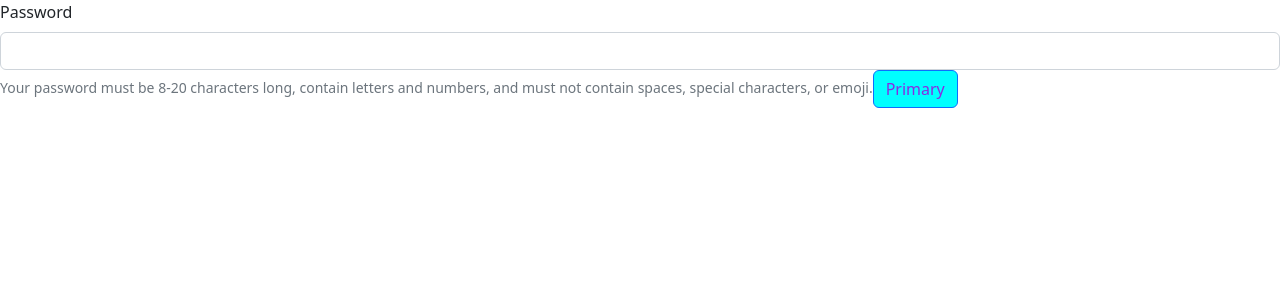
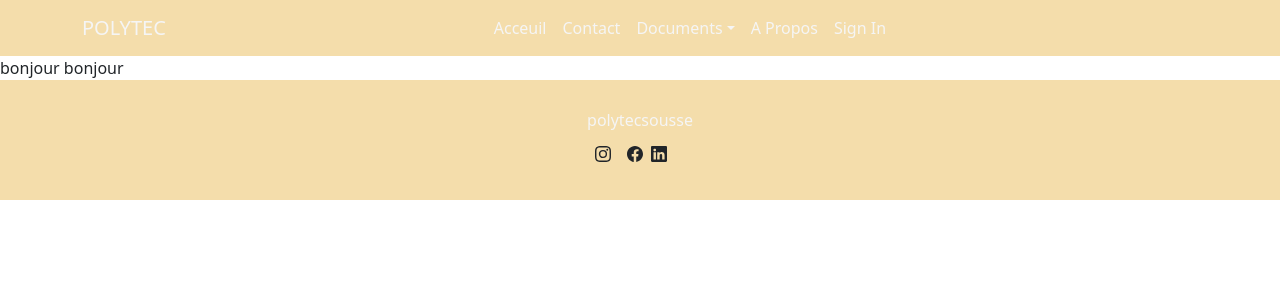
Before and after one commit to aminehz/projetSemestriel, a React (Create React App) app in the folder clientside/: page / in a window 1280 px wide. Shown: the top 300 px of the page. Built offline with nearby package versions, Linux system fonts and the light colour scheme.

Commit message:
layout done

```diff
--- a/clientside/package.json
+++ b/clientside/package.json
@@ -10,6 +10,8 @@
     "react": "^18.2.0",
     "react-bootstrap": "^2.7.0",
     "react-dom": "^18.2.0",
+    "react-icons": "^4.7.1",
+    "react-router-dom": "^6.5.0",
     "react-scripts": "5.0.1",
     "web-vitals": "^2.1.4"
   },
--- a/clientside/src/App.css
+++ b/clientside/src/App.css
@@ -5,3 +5,14 @@
   color: blueviolet !important;
   background-color: aqua !important;
 }
+.NavBg{
+
+  background-color: rgb(244, 221, 171);
+}
+#NavLink{
+  color: whitesmoke ;
+}
+.footer{
+  background-color: rgb(244, 221, 171);
+  height: 120px;
+}
--- a/clientside/src/App.js
+++ b/clientside/src/App.js
@@ -1,13 +1,17 @@
 import './App.css';
 import SignIn from './components/SignIn';
 import 'bootstrap/dist/css/bootstrap.min.css';
+import Header from './components/layouts/Header';
+import Footer from './components/layouts/Footer';
 
 function App() {
   return (
     <div className="App">
 
-
-      <SignIn/>
+      <Header/>
+      bonjour
+      bonjour
+      <Footer/>
 
 
 
--- a/clientside/src/components/layouts/Footer.js
+++ b/clientside/src/components/layouts/Footer.js
@@ -0,0 +1,32 @@
+import { Container, Nav } from "react-bootstrap";
+import Navbar from "react-bootstrap/Navbar";
+import { BsInstagram , BsFacebook,BsLinkedin } from "react-icons/bs";
+
+const Footer=() => {
+
+    return(
+
+        <div>
+                <Navbar className="footer">
+
+                 <div className="m-auto">
+                   <Container>
+
+                      <Nav.Link className="m-auto" id="NavLink" href="https://www.polytecsousse.tn/">polytecsousse</Nav.Link>
+
+                      <label className="p-2"><BsInstagram/></label>
+                      <label className="p-2"><BsFacebook/></label>
+                      <BsLinkedin/>
+
+
+                   </Container>
+                 </div>
+
+
+                </Navbar>
+
+        </div>
+    );
+
+}
+export default Footer;
--- a/clientside/src/components/layouts/Header.js
+++ b/clientside/src/components/layouts/Header.js
@@ -1,10 +1,44 @@
-const Header = () =>{
+import Container from "react-bootstrap/Container";
+import Nav from "react-bootstrap/Nav";
+import Navbar from "react-bootstrap/Navbar";
+import NavDropdown from "react-bootstrap/NavDropdown";
 
-return(
+const Header = () => {
+
+  return (
+
     <div className="">
-
+      <Navbar className="NavBg">
+        <Container>
+          <Navbar.Brand id="NavLink" href="#home">
+            POLYTEC
+          </Navbar.Brand>
+          <Nav className="m-auto">
+            <Nav.Link id="NavLink" href="#home">
+              Acceuil
+            </Nav.Link>
+            <Nav.Link id="NavLink" href="#features">
+              Contact
+            </Nav.Link>
+            <NavDropdown title="Documents" id="NavLink">
+              <NavDropdown.Item href="#action/3.1">
+                Offres Des Stages
+              </NavDropdown.Item>
+              <NavDropdown.Item href="#action/3.2">
+                Certification
+              </NavDropdown.Item>
+              <NavDropdown.Item href="#action/3.3">Document</NavDropdown.Item>
+            </NavDropdown>
+            <Nav.Link id="NavLink" href="#pricing">
+              A Propos
+            </Nav.Link>
+            <Nav.Link id="NavLink" href="#pricing">
+              Sign In
+            </Nav.Link>
+          </Nav>
+        </Container>
+      </Navbar>
     </div>
-);
-
-}
+  );
+};
 export default Header;
```
Also changed, not shown: 1 other file (tests, documents, lock files or other folders).
